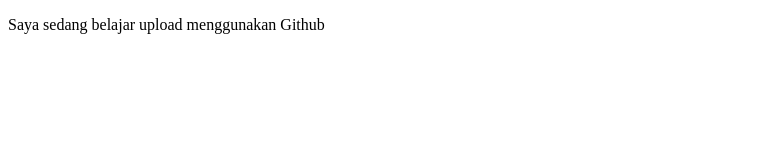
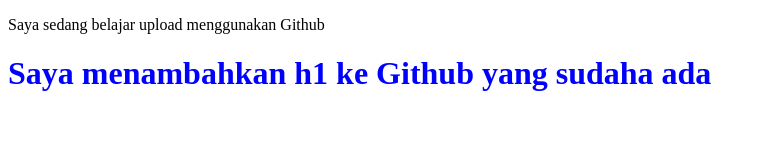
Before and after one commit to Ardian726/belajar-upload-github, a plain HTML site: page index.html in a window 1280 px wide. Shown: the whole page, without its empty margins (0-764 px from the left). Drawn offline with Linux system fonts and the light colour scheme.

Commit message:
perubahan data baru kita

```diff
--- /dev/null
+++ b/CSS/style.css
@@ -0,0 +1,7 @@
+* {
+    box-sizing : border-box;
+}
+
+h1 {
+    color : blue;
+}
--- a/index.html
+++ b/index.html
@@ -5,8 +5,10 @@
     <meta http-equiv="X-UA-Compatible" content="IE=edge">
     <meta name="viewport" content="width=device-width, initial-scale=1.0">
     <title>Belajar Github</title>
+    <link rel="stylesheet" href="CSS/style.css">
 </head>
 <body>
     <p>Saya sedang belajar upload menggunakan Github</p>
+    <h1>Saya menambahkan h1 ke Github yang sudaha ada</h1>
 </body>
 </html>
```
